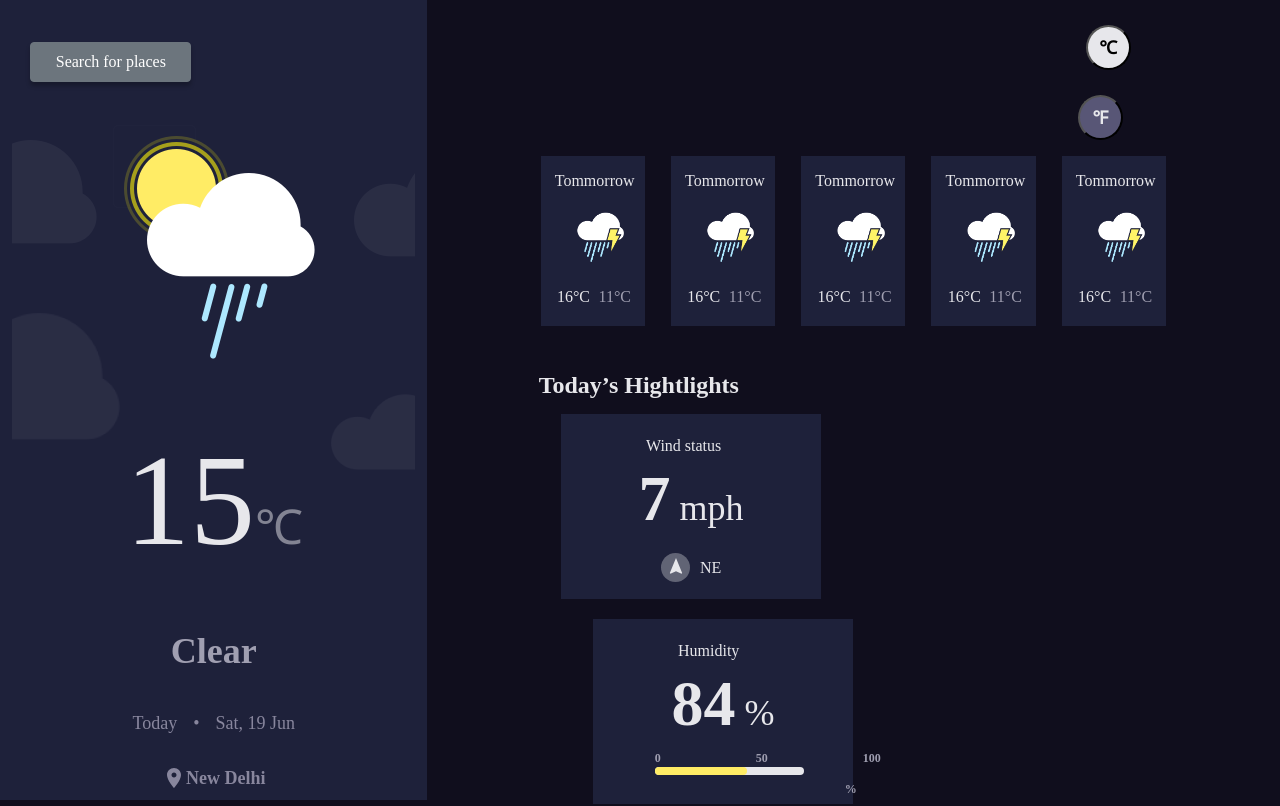
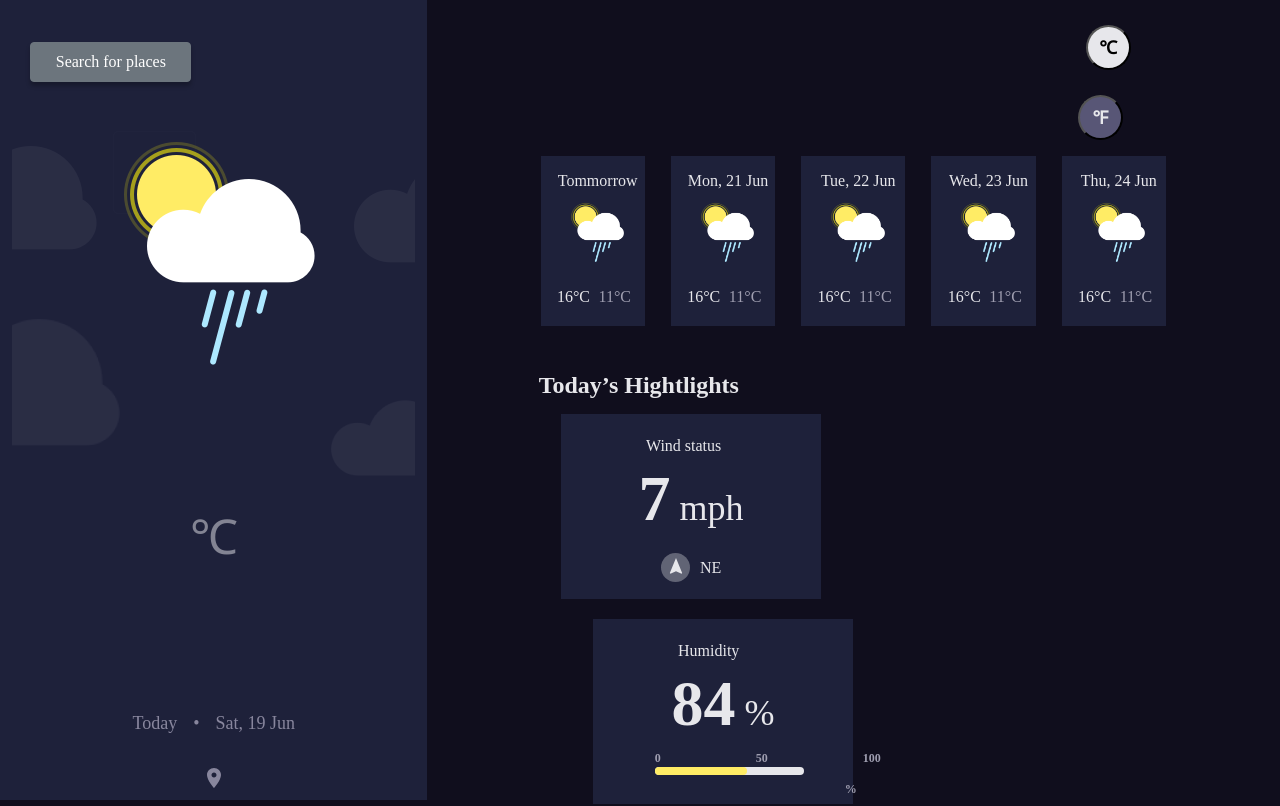
Before and after one commit to tilak30/Weather-App, a React (Create React App) app: page / in a window 1280 px wide. Shown: the top 806 px of the page. Built offline with nearby package versions, Linux system fonts and the light colour scheme.

Commit message:
Dates and useeffect hook added

```diff
--- a/src/App.js
+++ b/src/App.js
@@ -1,23 +1,21 @@
-import React, {useState} from "react";
+import React, {useEffect, useState} from "react";
 import Slider from './components/Slider/Slider';
 import DisplayWeather from "./components/DisplayWeather/DisplayWeather";
 import './App.css';
-
+import {API_URL} from './constants';
 
 function App() {
 
-  const [data,setData] = useState([]);
-
-
+  const [data,setData] = useState({});
 
   return (
     <div className="main container-fluid">
       <div className="row">
         <div className="slider col-sm col-md-4">
-          <Slider data={data}/>
+          <Slider data={data} setData={setData}/>
         </div>
         <div className="displayweather col-sm col-md-8">
-          <DisplayWeather data={data} setData={setData} />
+          <DisplayWeather data={data} />
         </div>
       </div>
     </div>
--- a/src/components/DisplayWeather/DisplayWeather.js
+++ b/src/components/DisplayWeather/DisplayWeather.js
@@ -4,7 +4,7 @@ import Fivedaysweather from "./Fivedaysweather/Fivedaysweather";
 import Highlights from "./Highlights/Highlights";
 
 
-function DisplayWeather () {
+function DisplayWeather ({data}) {
     return (
         <div className="navigation">
             <div className="container">
@@ -15,11 +15,11 @@ function DisplayWeather () {
                     </div>
                 </div>
             </div>
-            <Fivedaysweather />
+            <Fivedaysweather data={data}/>
             <div className="heading">
                 Today’s Hightlights
             </div>
-            <Highlights />
+            <Highlights data={data} />
             <div className="mx-auto madeby">
                 Created by Tilak Bhansali - devChallenges.io
             </div>
--- a/src/components/DisplayWeather/Fivedaysweather/Fivedaysweather.css
+++ b/src/components/DisplayWeather/Fivedaysweather/Fivedaysweather.css
@@ -7,9 +7,10 @@
     height: 170px;
     background: #1E213A;
     margin: auto;
+    display: inline;
 }
 .day{
-    width: 76px;
+    width: 90px;
     height: 19px;
     padding-top: 15px;
     font-family: Raleway;
--- a/src/components/DisplayWeather/Fivedaysweather/Fivedaysweather.js
+++ b/src/components/DisplayWeather/Fivedaysweather/Fivedaysweather.js
@@ -1,8 +1,24 @@
 import React from 'react';
 import './Fivedaysweather.css';
-import brightweather from "../../../images/Thunderstorm.png";
+import image from '../../../images/Shower.png';
+import { prepareDate } from '../../../constants';
 
-export default function Fivedaysweather(){
+export default function Fivedaysweather({data}){
+    //const image1 = `https://www.metaweather.com/static/img/weather/${data.consolidated_weather[1].weather_state_abbr}.svg`;
+    // const image2 = `https://www.metaweather.com/static/img/weather/${data.consolidated_weather[2].weather_state_abbr}.svg`;
+    // const image3 = `https://www.metaweather.com/static/img/weather/${data.consolidated_weather[3].weather_state_abbr}.svg`;
+    // const image4 = `https://www.metaweather.com/static/img/weather/${data.consolidated_weather[4].weather_state_abbr}.svg`;
+    // const image5 = `https://www.metaweather.com/static/img/weather/${data.consolidated_weather[5].weather_state_abbr}.svg`;
+
+    function addDays(dateObj, numDays) {
+        dateObj.setDate(dateObj.getDate() + numDays);
+        return dateObj;
+     }
+
+    var day2 = prepareDate(addDays(new Date(), 2));
+    var day3 = prepareDate(addDays(new Date(), 3));
+    var day4 = prepareDate(addDays(new Date(), 4));
+    var day5 = prepareDate(addDays(new Date(), 5));
     return(
         <div className="container">
             <div className="mt-3 row">
@@ -10,7 +26,7 @@ export default function Fivedaysweather(){
                     <div className="mx-auto day">
                         Tommorrow
                     </div>
-                    <img className="image" src={brightweather}/>
+                    <img alt="image1" className="image" src={image}/>
                     <div className="low-high">
                         <div className="high">16°C</div>
                         <div className="low">11°C</div>
@@ -18,9 +34,9 @@ export default function Fivedaysweather(){
                 </div>
                 <div className="cards1 col-5 col-md-2">
                     <div className="mx-auto day">
-                        Tommorrow
+                        {day2}
                     </div>
-                    <img className="image" src={brightweather}/>
+                    <img alt="image2" className="image" src={image}/>
                     <div className="low-high">
                         <div className="high">16°C</div>
                         <div className="low">11°C</div>
@@ -28,9 +44,9 @@ export default function Fivedaysweather(){
                 </div>
                 <div className="cards col-5 col-md-2">
                     <div className="mx-auto day">
-                        Tommorrow
+                        {day3}
                     </div>
-                    <img className="image" src={brightweather}/>
+                    <img alt="image3" className="image" src={image}/>
                     <div className="low-high">
                         <div className="high">16°C</div>
                         <div className="low">11°C</div>
@@ -38,9 +54,9 @@ export default function Fivedaysweather(){
                 </div>
                 <div className="cards1 col-5 col-md-2">
                     <div className="mx-auto day">
-                        Tommorrow
+                        {day4}
                     </div>
-                    <img className="image" src={brightweather}/>
+                    <img alt="image4" className="image" src={image}/>
                     <div className="low-high">
                         <div className="high">16°C</div>
                         <div className="low">11°C</div>
@@ -48,9 +64,9 @@ export default function Fivedaysweather(){
                 </div>
                 <div className="cards col-5 col-md-2">
                     <div className="mx-auto day">
-                        Tommorrow
+                        {day5}
                     </div>
-                    <img className="image" src={brightweather}/>
+                    <img alt="image5" className="image" src={image}/>
                     <div className="low-high">
                         <div className="high">16°C</div>
                         <div className="low">11°C</div>
--- a/src/components/DisplayWeather/Highlights/Highlights.js
+++ b/src/components/DisplayWeather/Highlights/Highlights.js
@@ -13,7 +13,7 @@ export default function Highlights(){
                         <span className="unit"> mph</span>
                     </div>
                     <div className="wind-indicator" /*style={{ transform: "30deg" }}*/>
-                        <div className="image1"><img src={windarrow} width="20px" height="20px" style={{position:"relative", left:"5px", bottom:"1px"}}/></div>
+                        <div className="image1"><img alt="windarrow" src={windarrow} width="20px" height="20px" style={{position:"relative", left:"5px", bottom:"1px"}}/></div>
                         <span className="wind-direction">NE</span>
                     </div>
                 </div>
--- a/src/components/Slider/Slider.js
+++ b/src/components/Slider/Slider.js
@@ -2,9 +2,10 @@ import React, {useState} from "react";
 import './Slider.css';
 //import location from '../../images/my_location.svg';
 import clouds from '../../images/Cloud-background.png';
-import sun from '../../images/Shower.png';
+import image from '../../images/Shower.png';
+import { prepareDate } from "../../constants";
 import location2 from '../../images/place.svg';
-import {API_URL} from '../../constants';
+import {API_URL, COR_URL} from '../../constants';
 import searchicon from '../../images/search.svg';
 import ChooseCities from "./ChooseCities/ChooseCities";
 
@@ -15,7 +16,7 @@ function Slider ({data, setData}) {
         return(
             <div>
             {   open
-                ?<SideNavOpen setOpen={setOpen} setData={setData}/>
+                ?<SideNavOpen setOpen={setOpen} setData={setData} data={data}/>
                 :<SideNavClosed setOpen={setOpen} data={data}/>
         }
         </div>
@@ -24,7 +25,7 @@ function Slider ({data, setData}) {
 
 export default Slider;
 
-function SideNavOpen({setOpen, setData}){
+function SideNavOpen({setOpen, setData, data}){
 
     const [inputField,setInputField] = useState("");
     const [queryData,setQueryData] = useState([]);
@@ -61,9 +62,11 @@ function SideNavOpen({setOpen, setData}){
             <div className="allcities">
                 {queryData.map((city)=>(
                         <ChooseCities
+                            key={city.woeid}
                             city={city}
                             setData={setData}
                             setOpen={setOpen}
+                            data={data}
                         />
                     ))
                 }
@@ -72,32 +75,34 @@ function SideNavOpen({setOpen, setData}){
     );
 }
 
-function SideNavClosed({setOpen}){
+function SideNavClosed({setOpen,data}){
+    //const image = `https://www.metaweather.com/static/img/weather/${data.consolidated_weather[0].weather_state_abbr}.svg`;
+    const today = prepareDate(new Date());
     return (
         <div className="aside">
             <nav className="aside-nav">
                 <button onClick={() => setOpen(true)} className="btn btn-secondary button1">Search for places</button>
             </nav>
             <div className="background">
-                <img className="clouds" src={clouds}></img>
-                <img className="sun" src={sun}></img>
+                <img className="clouds" alt="clouds" src={clouds}></img>
+                <img className="sun" alt="weather" src={image}></img>
             </div>
             <div className="temperature">
-                <span className="number">15</span>
+                <span className="number"></span>
                 <span className="quan">℃</span>
             </div>
-            <h3 className="status">Clear</h3>
+            <h3 className="status"></h3>
             <div className="bottom">
                 <div className="date">
                     <span>Today</span>
                     <span className="dot">•</span>
-                    <span>Sat, 19 Jun</span>
+                    <span>{today}</span>
                 </div>
                 <div className="location2">
-                    <img src={location2} width="24" height="24" />
-                    <span>New Delhi</span>
+                    <img src={location2} alt="location" width="24" height="24" />
+                    <span></span>
                 </div>
             </div>
         </div>
     );
-}
+}//{Math.floor(data.consolidated_weather[0].the_temp)}{data.consolidated_weather[0].weather_state_name}{data.title}
--- a/src/constants.js
+++ b/src/constants.js
@@ -28,9 +28,41 @@ const WEATHER_STATES = {
   t: thunderstorm,
 };
 
+function prepareDate(date) {
+  const monthNames = [
+    'Jan',
+    'Feb',
+    'Mar',
+    'Apr',
+    'May',
+    'Jun',
+    'Jul',
+    'Aug',
+    'Sep',
+    'Oct',
+    'Nov',
+    'Dec',
+  ];
+
+  const dayNames = [
+    'Sun',
+    'Mon',
+    'Tue',
+    'Wed',
+    'Thu',
+    'Fri',
+    'Sat',
+  ];
+  var d = new Date(date);
+  const day = d.getDate();
+  const dayName = d.getDay();
+  const month = d.getMonth();
+  return `${dayNames[dayName]}, ${day} ${monthNames[month]}`;
+}
+
 // Minsk
 const DEFAULT_WOEID = 834463;
 
 export {
-  API_URL, WEATHER_STATES, SEARCH_QUERY_URL, DEFAULT_WOEID,
+  API_URL, COR_URL, WEATHER_STATES, SEARCH_QUERY_URL, DEFAULT_WOEID, prepareDate
 };
```
Also changed, not shown: src/components/Slider/ChooseCities/ChooseCities.js (+4 -3 lines).
